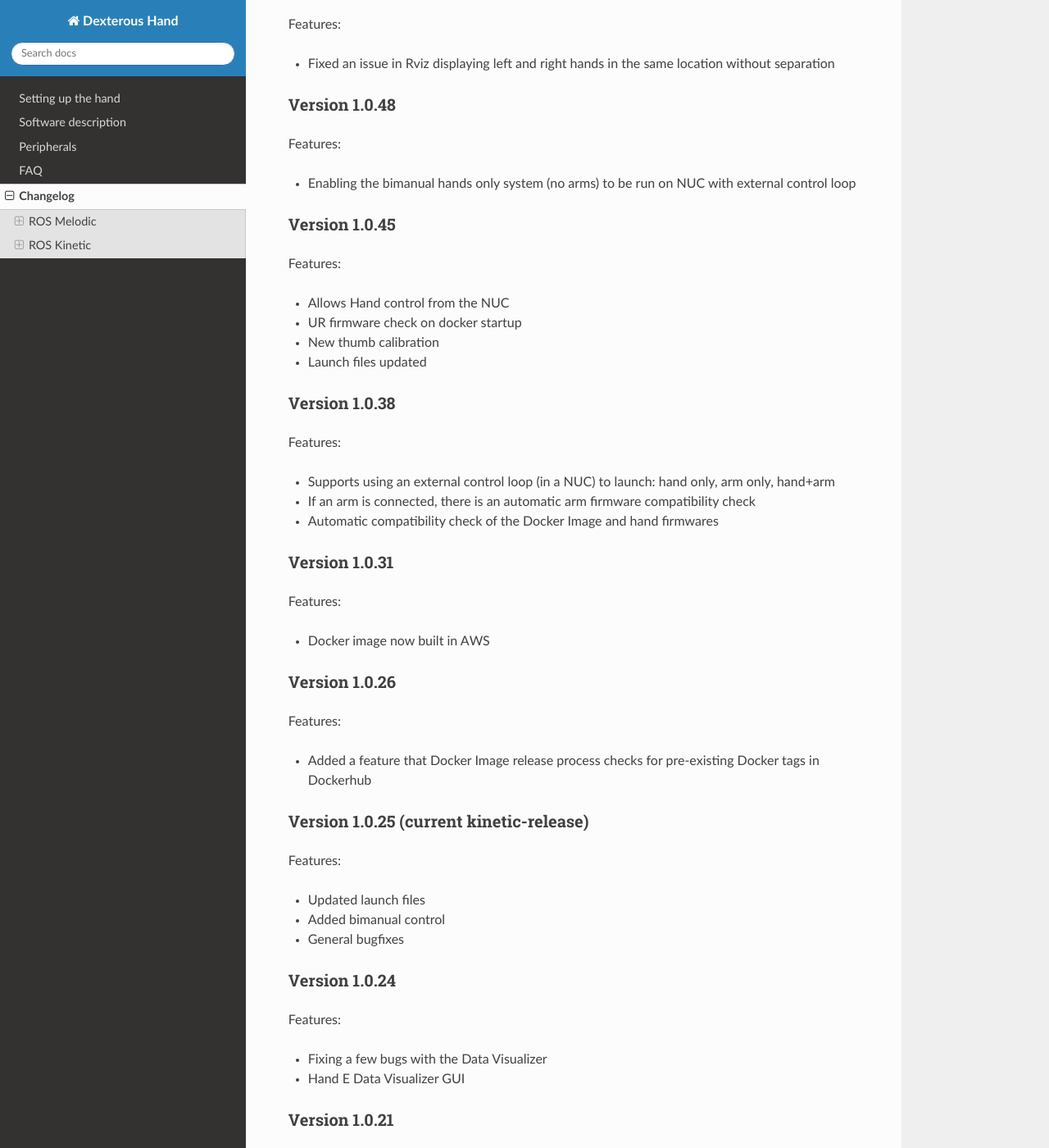
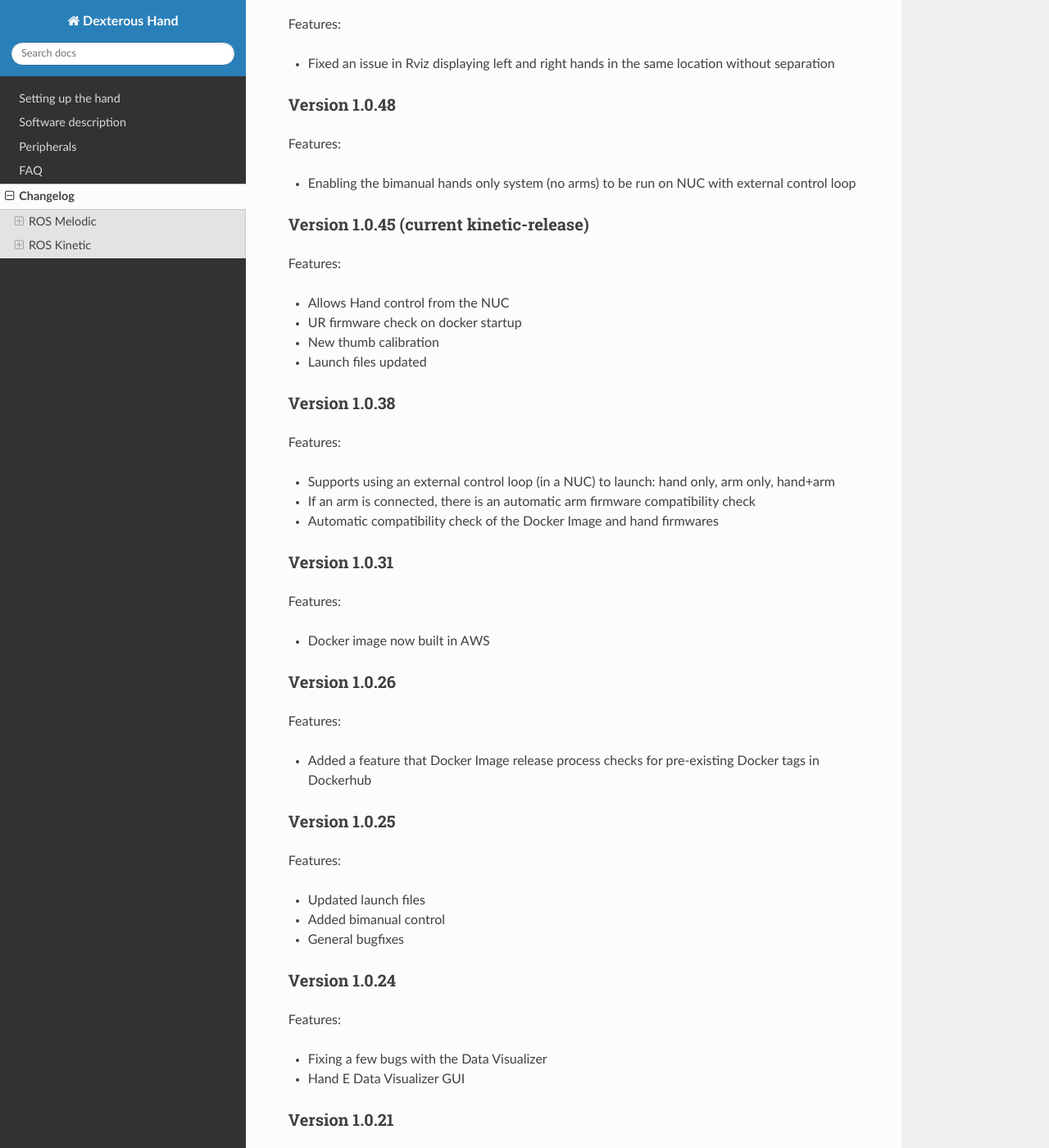
Before and after one commit to shadow-robot/sr_dexterous_hand_documentation, a Sphinx documentation site: the page built from docs/user_guide/5_changelog.md, in a window 1280 px wide and 1400 px high, scrolled down 960 px. Shown: the whole window at 82% size. Built offline with Sphinx 7.4.7 and the Read the Docs theme 2.0.0, drawn with Linux system fonts in a browser that asks for light colours; part of the change alters nothing that is shown.

```diff
--- a/docs/user_guide/5_changelog.md
+++ b/docs/user_guide/5_changelog.md
@@ -42,7 +42,7 @@ Features:
 
 * Enabling the bimanual hands only system (no arms) to be run on NUC with external control loop
 
-### Version 1.0.45
+### Version 1.0.45 (current kinetic-release)
 
 Features:
 
@@ -71,7 +71,7 @@ Features:
 
 * Added a feature that Docker Image release process checks for pre-existing Docker tags in Dockerhub
 
-### Version 1.0.25 (current kinetic-release)
+### Version 1.0.25
 
 Features:
 
```
